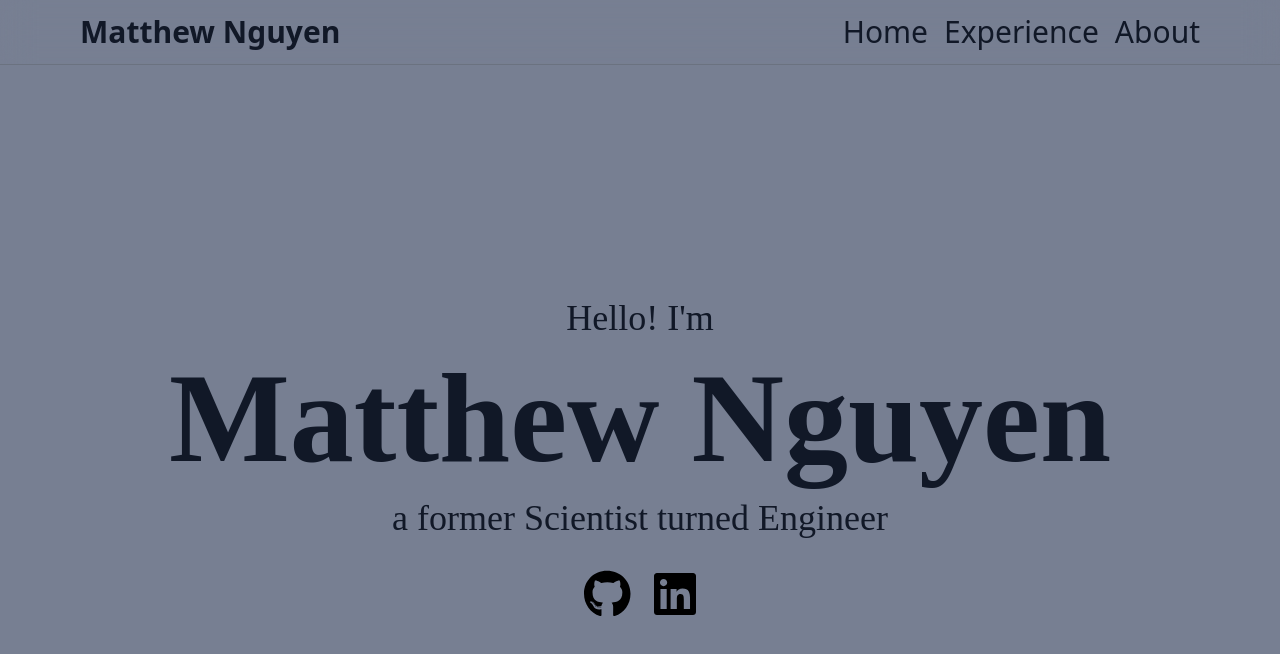
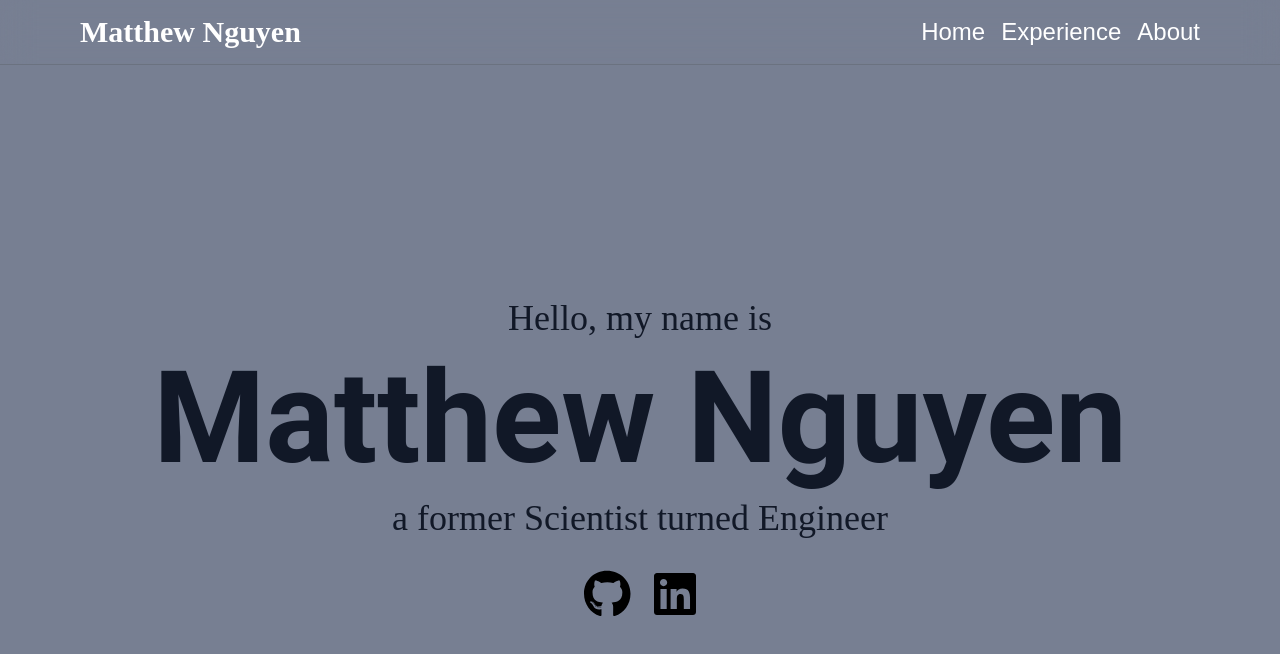
Before and after one commit to coosey/portfolio, a React (Create React App) app in the folder my-app/: page / in a window 1280 px wide. Shown: the top 654 px of the page. Built offline with nearby package versions, Linux system fonts and the light colour scheme.

Commit message:
modified font styling for navbar and header and home component

```diff
--- a/my-app/src/App.js
+++ b/my-app/src/App.js
@@ -24,13 +24,13 @@ function App() {
   }, []);
 
   return (
-    <div className="h-full w-[100%]">
+    <div className="h-full w-full">
       {loading ? (
         <div className="bg-gray-500">
           <Loader />
         </div>
       ) : (
-        <div className="bg-secondary m-auto">
+        <div className="bg-secondary">
           <NavBar />
           <Suspense fallback={<Loader />}>
             <Routes>
--- a/my-app/src/assets/css/App.css
+++ b/my-app/src/assets/css/App.css
@@ -1,6 +1,14 @@
+html, body, #root {
+  height: 100%;
+}
+
+#root {
+  display: flex;
+  flex-direction: column;
+}
+
 html, body {
   width: 100%;
-  height: 100%;
   min-height: 100vh;
   margin: 0;
   padding: 0;
--- a/my-app/src/components/card/index.jsx
+++ b/my-app/src/components/card/index.jsx
@@ -6,21 +6,21 @@ export const Card = (props) => {
     <section className="mx-auto p-6 grid gap-4 lg:w-[80%] sm:w-[95%]">
       <div className="col-span-1 flex flex-col bg-white shadow-xl rounded-lg border-2 p-4">
         <div className="flex flex-row justify-between items-center pb-[20px]">
-          <div className="font-bold text-2xl">{props?.title}</div>
+          <div className="font-satoshi font-bold text-2xl">{props?.title}</div>
           <div className="xs:w-1/4 w-1/5 flex justify-end">
-            <img src={props?.image} alt={props?.title} className="max-h-[2.8rem]" />
+            <img src={props?.image} alt={props?.title} className="max-h-[2.5rem]" />
           </div>
         </div>
-        <div className="font-extralight text-lg mb-3">{props?.titleInfo}</div>
-        <div className="font-normal text-lg">{props?.info}</div>
-        <div className="my-4 w-fit flex flex-wrap items-center font-normal hover:text-blue-400 hover:underline underline-offset-2">
+        <div className="font-rale font-light text-lg mb-3">{props?.titleInfo}</div>
+        <div className="font-normal font-rale text-lg">{props?.info}</div>
+        <div className="my-4 w-fit flex flex-wrap items-center font-extralight font-rale hover:text-blue-400 hover:underline underline-offset-2">
           <a className="mr-2" href={props?.link} target="_blank" rel="noreferrer">{props?.linkText}</a>
           <FontAwesomeIcon icon={faArrowUpRightFromSquare} />
         </div>
         <div className="flex flex-row flex-wrap gap-2">
           {props?.technology?.map?.((name) => (
             <div className="flex justify-start md:mb-2 text-start">
-              <div className="inline-block bg-neutral-200 my-2 pb-1.5 px-4 pt-1.5 rounded-full text-xs">
+              <div className="font-light font-rale inline-block bg-neutral-200 my-2 pb-1.5 px-4 pt-1.5 rounded-full text-xs">
                 {name}
               </div>
             </div>
--- a/my-app/src/components/footer/index.jsx
+++ b/my-app/src/components/footer/index.jsx
@@ -1,8 +1,8 @@
 
 export const Footer = () => {
   return (
-    <footer className="bg-primary text-white text-center sm:h-[100%]">
-      <p>Matthew Nguyen © 2023 | all rights reserved</p>
+    <footer className="bg-primary m-auto text-white text-center p-6 h-[10%]">
+      <span>Matthew Nguyen © 2023 | all rights reserved</span>
     </footer>
   )
 }
--- a/my-app/src/components/header/index.jsx
+++ b/my-app/src/components/header/index.jsx
@@ -5,18 +5,18 @@ export const Header = () => {
   return (
     <section className="flex flex-col justify-center text-center p-10 h-min sm:h-screen font-satoshi">
       <div className="px-6">
-        <p className="text-3xl lg:text-4xl font-extralight text-gray-900 pb-4">
-          Hello! I'm
+        <p className="text-3xl lg:text-4xl font-satoshi text-gray-900 pb-4">
+          Hello, my name is
         </p>
-        <p className="text-6xl md:text-8xl lg:text-9xl font-semibold text-gray-900 pb-4">
+        <p className="text-6xl md:text-8xl lg:text-9xl font-roboto font-semibold text-gray-900 pb-4">
           Matthew Nguyen
         </p>
-        <p className="text-3xl lg:text-4xl text-gray-900 font-extralight">
+        <p className="text-3xl lg:text-4xl text-gray-900 font-satoshi">
           a former Scientist turned Engineer
         </p>
         <div className="flex flex-row justify-center mt-5">
           {SOCIALS?.links?.map?.((item) => (
-            <div className="xs:text-lg m-3">
+            <div className="xs:text-xs m-3">
               <Icon icon={item?.icon} link={item?.link} label={item?.label} />
             </div>
           ))}
--- a/my-app/src/components/hero/index.jsx
+++ b/my-app/src/components/hero/index.jsx
@@ -9,13 +9,13 @@ export const Hero = (props) => {
           <img src={require("../../assets/images/option-1.png")} alt="Matthew Nguyen" className="rgw-[85%] rounded-xl drop-shadow-2xl mx-auto xl:grid-cols-2" />
         </div>
         <div className="py-1 lg:ml-10 text-lg">
-          <div className="text-xl md:text-2xl text-center">
-            <p className="px-3 py-2 text-gray-900 font-light">
+          <div className="text-black text-lg md:text-xl text-center font-montserrat">
+            <p className="px-3 py-2">
               I am a Frontend Developer & my experiences are currently specialized in aviation - developing and maintaining
               Bonza Airline's Passenger Service System and Flair Airline.
             </p>
-            <p className="px-3 py-2 text-gray-900 font-light">
-              When I am not working on fixing bugs or working on new features, I love to expand my knowledge and learn about new technology, discover better ways to improve my code, and explore innovative
+            <p className="px-3 py-2">
+              When I am not working on fixing bugs or working on new features, I love to expand my knowledge and learn more about new technology, discover better ways to improve my code, and explore innovative
               ways to create a better and exceptional user experience.
             </p>
           </div>
--- a/my-app/src/components/icon/index.jsx
+++ b/my-app/src/components/icon/index.jsx
@@ -3,7 +3,7 @@ import { Link } from "react-router-dom";
 
 export const Icon = (props) => {
   return (
-    <div className="text-5xl transition duration-200 hover:scale-125">
+    <div className="xs:text-xs text-5xl transition duration-200 hover:scale-125">
       <Link to={props?.link} target="_blank" aria-label={props?.label}>
         <FontAwesomeIcon icon={props?.icon} />
       </Link>
--- a/my-app/src/components/navbar/index.jsx
+++ b/my-app/src/components/navbar/index.jsx
@@ -5,9 +5,9 @@ export const NavBar = () => {
   return (
     <nav className="sticky top-0 z-10 text-3xl backdrop-filter backdrop-blur-lg bg-opacity-30 border-b border-gray-500 firefox:bg-opacity-90">
       <div className="xs:max-w-5xl md:w-[90%] mx-auto px-4">
-        <div className="flex items-center justify-between h-16 text-gray-900">
-          <span className="text-3xl shrink-0 font-semibold">Matthew Nguyen</span>
-          <ul className="space-x-4 hidden md:flex">
+        <div className="flex items-center justify-between h-16 text-white">
+          <span className="text-3xl shrink-0 font-satoshi font-bold">Matthew Nguyen</span>
+          <ul className="font-rale font-light md:text-2xl space-x-4 hidden md:flex">
             <li>
               <Link to="/">Home</Link>
             </li>
--- a/my-app/src/components/project/index.jsx
+++ b/my-app/src/components/project/index.jsx
@@ -7,7 +7,7 @@ import { DATA } from '../../data/experience';
 export const Project = () => {
   return (
     <div className="mx-auto flex flex-col pt-20 pb-20">
-      <SectionTitle title="Experience" />
+      <SectionTitle title="Experiences" />
       <div>
         {DATA?.experience?.map?.((project) => (
           <Card
--- a/my-app/src/data/experience.js
+++ b/my-app/src/data/experience.js
@@ -18,7 +18,7 @@ export const DATA = {
       link: "https://flyflair.com",
       linkText: "Click to view",
       image: require("../assets/images/flyflair.png"),
-      technology: ['React', 'TypeScript', 'MobX', 'Node.js', 'Bootstrap', 'SCSS']
+      technology: ['React', 'TypeScript', 'MobX', 'Next.js', 'Node.js', 'Bootstrap', 'SCSS']
     }
   ]
 }
--- a/my-app/tailwind.config.js
+++ b/my-app/tailwind.config.js
@@ -27,11 +27,12 @@ module.exports = {
       colors: {
         primary: '#393D47',
         secondary: '#777f92',
-        nav: '#858994',
       },
       fontFamily: {
-        af: ['Abril Fatface'],
-        satoshi: ['Satoshi']
+        satoshi: ['Satoshi'],
+        roboto: ['Roboto', 'sans-seri'],
+        rale: ['Raleway', 'sans-serif'],
+        montserrat: ['Montserrat', 'serif']
       },
     },
   },
```
